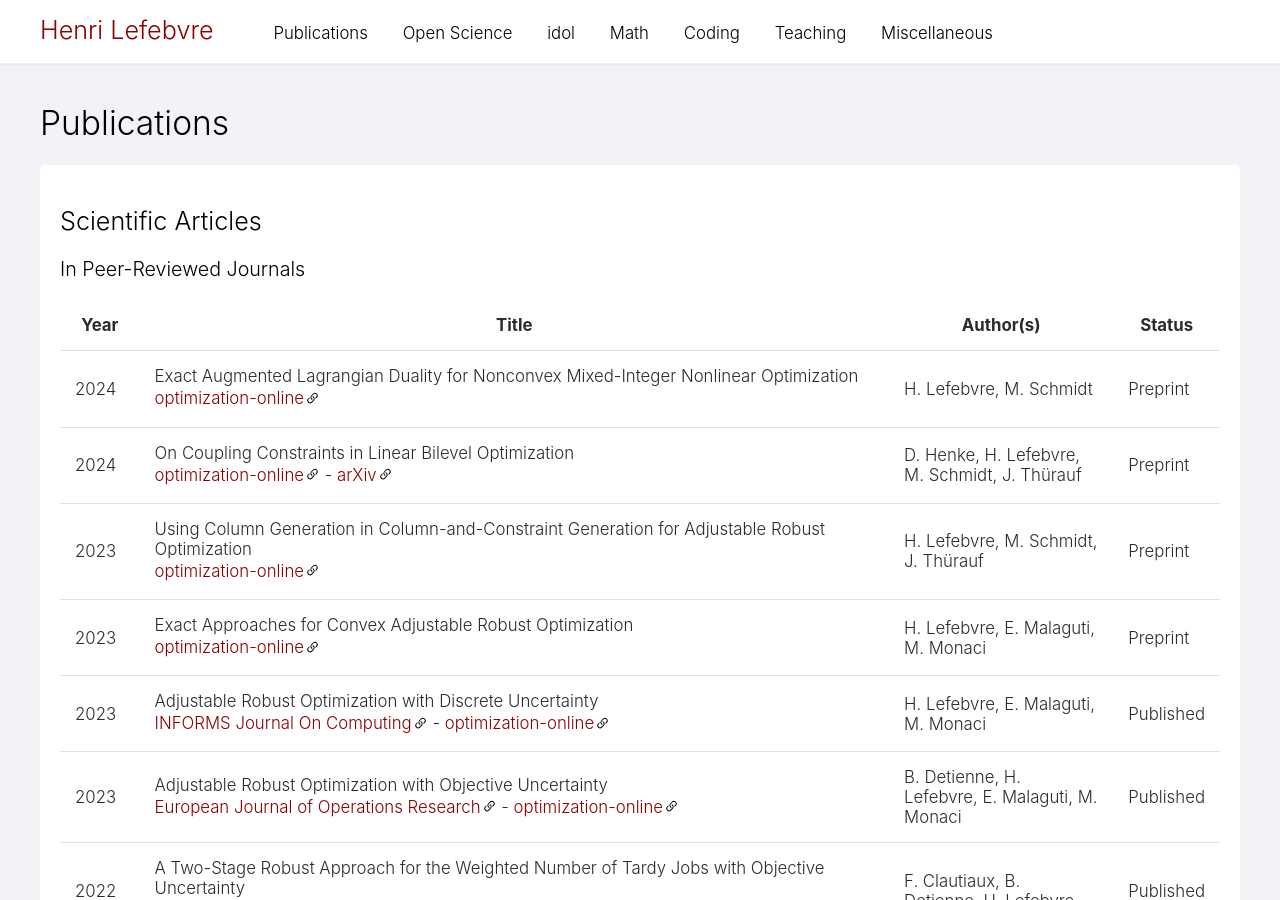
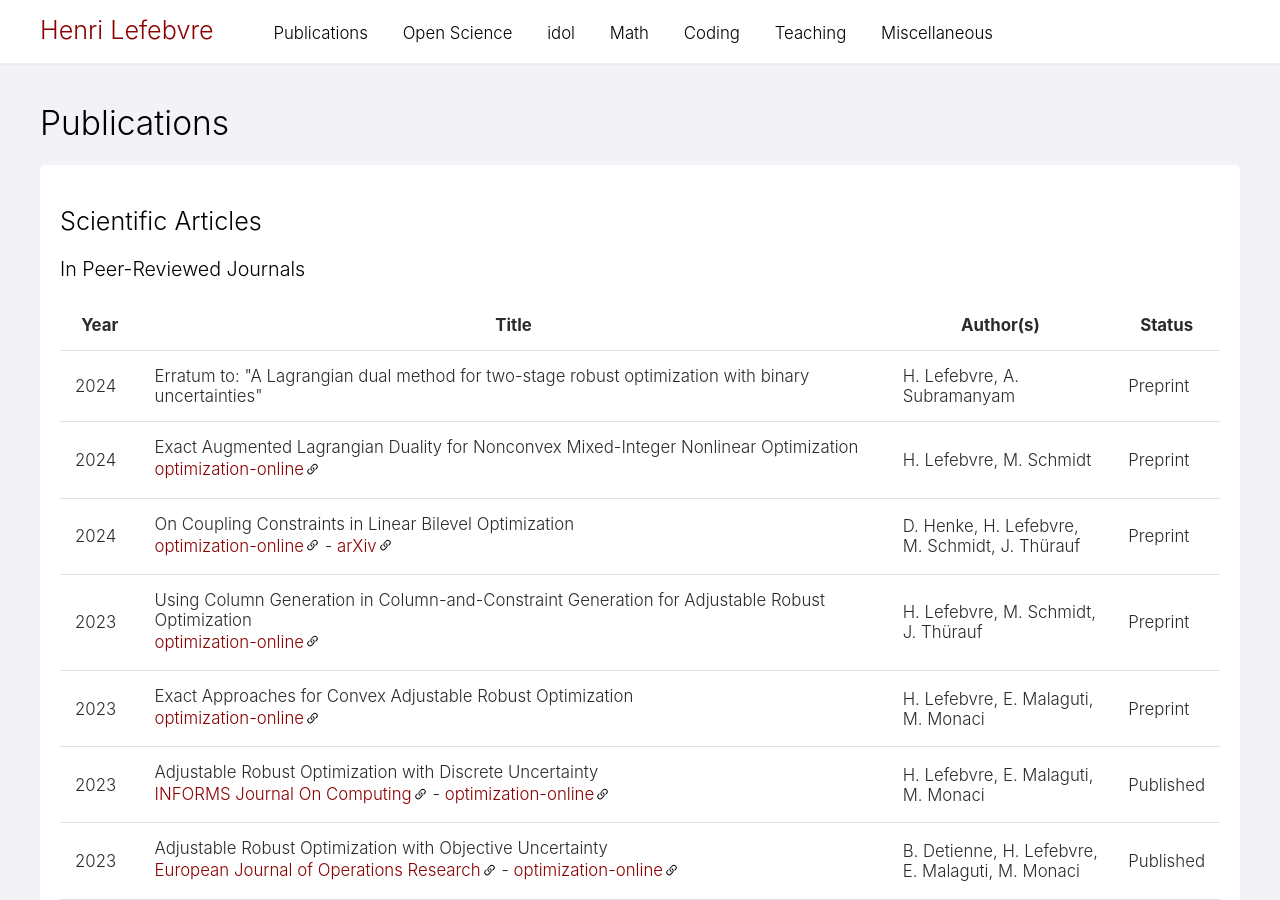
Before and after one commit to hlefebvr/hlefebvr.github.io, a Jekyll site: the page built from publications.html, in a window 1280 px wide and 900 px high. Built offline with Jekyll 4.4.1, drawn with Linux system fonts in a browser that asks for light colours; nearby versions of some CDN libraries; a style sheet for code colours, icons or effects is not loaded.

Commit message:
update publications

```diff
--- a/publications.html
+++ b/publications.html
@@ -3,6 +3,10 @@ layout: page
 title: "Publications"
 
 journal-articles:
+    - title: "Erratum to: \"A Lagrangian dual method for two-stage robust optimization with binary uncertainties\""
+      authors: H. Lefebvre, A. Subramanyam
+      year: 2024
+      status: Preprint
     - title: Exact Augmented Lagrangian Duality for Nonconvex Mixed-Integer Nonlinear Optimization
       authors: H. Lefebvre, M. Schmidt
       year: 2024
```
